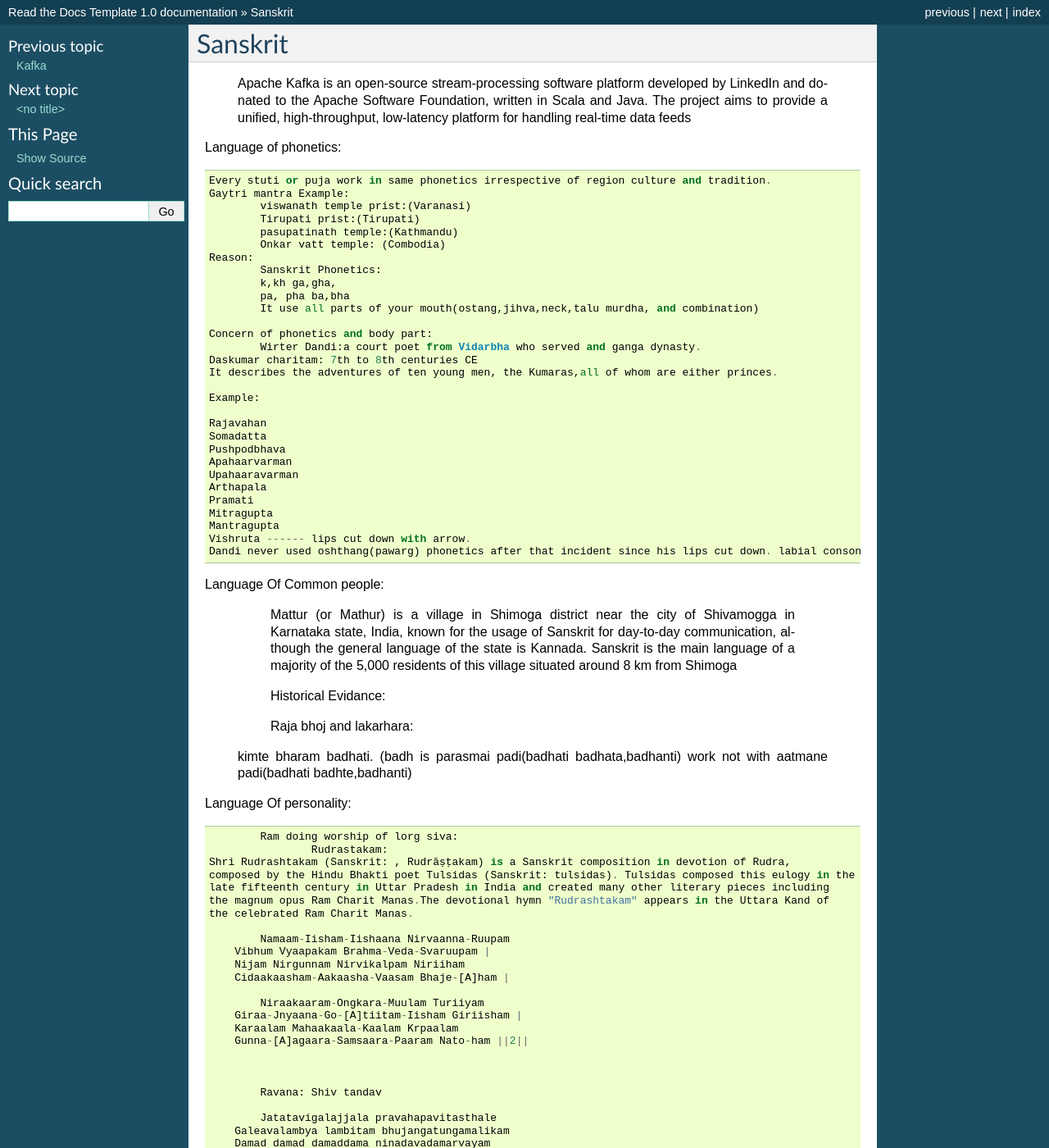
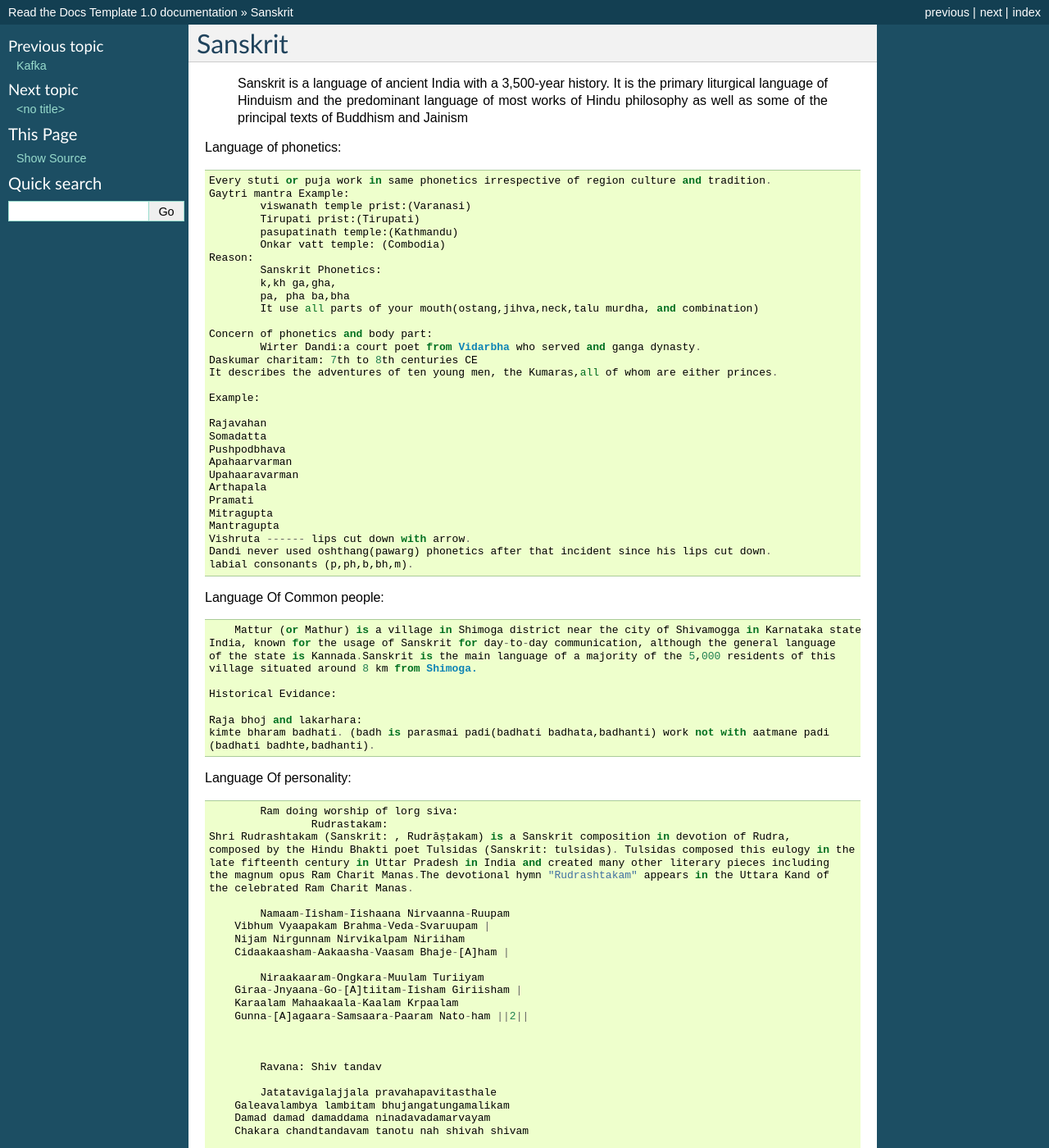
Before and after one commit to ramashanker/Documentation, a Sphinx documentation site: the page built from docs/lang_litrature.rst, in a window 1280 px wide and 1400 px high. Shown: the whole window at 82% size. Built offline with Sphinx 7.4.7, drawn with Linux system fonts in a browser that asks for light colours.

Commit message:
update litrature documents

```diff
--- a/docs/lang_litrature.rst
+++ b/docs/lang_litrature.rst
@@ -1,8 +1,9 @@
 ======================
 Sanskrit
 ======================
-	Apache Kafka is an open-source stream-processing software platform developed by LinkedIn and donated to the Apache Software Foundation, written in Scala and Java.
-	The project aims to provide a unified, high-throughput, low-latency platform for handling real-time data feeds
+	Sanskrit is a language of ancient India with a 3,500-year history.
+	It is the primary liturgical language of Hinduism and the predominant
+	language of most works of Hindu philosophy as well as some of the principal texts of Buddhism and Jainism
 
 Language of phonetics::
 
@@ -35,18 +36,21 @@ Language of phonetics::
         Mitragupta
         Mantragupta
         Vishruta ------ lips cut down with arrow.
-        Dandi never used oshthang(pawarg) phonetics after that incident since his lips cut down. labial consonants (p,ph,b,bh,m).
+        Dandi never used oshthang(pawarg) phonetics after that incident since his lips cut down.
+        labial consonants (p,ph,b,bh,m).
 
-Language Of Common people:
+Language Of Common people::
 
-		Mattur (or Mathur) is a village in Shimoga district near the city of Shivamogga in Karnataka state,
-		India, known for the usage of Sanskrit for day-to-day communication, although the general language of the state is Kannada.
-		Sanskrit is the main language of a majority of the 5,000 residents of this village situated around 8 km from Shimoga
+	    Mattur (or Mathur) is a village in Shimoga district near the city of Shivamogga in Karnataka state,
+        India, known for the usage of Sanskrit for day-to-day communication, although the general language
+        of the state is Kannada.Sanskrit is the main language of a majority of the 5,000 residents of this
+        village situated around 8 km from Shimoga.
 
-		Historical Evidance:
+        Historical Evidance:
 
-		Raja bhoj and lakarhara:
-        kimte bharam badhati. (badh is parasmai padi(badhati badhata,badhanti) work not with aatmane padi(badhati badhte,badhanti)
+        Raja bhoj and lakarhara:
+        kimte bharam badhati. (badh is parasmai padi(badhati badhata,badhanti) work not with aatmane padi
+        (badhati badhte,badhanti).
 
 
 Language Of personality::
@@ -121,7 +125,7 @@ Litrature Around the world::
          | Spain,       |                               |  King Alfonso            |             |            |
          | Portguese    |    Calila e Dimna             |  X(collebrative)         |             |            |
          +--------------+-------------------------------+--------------------------+-------------+------------+
-          | Roman       |    Directorium humanae vitae  |                          |             |            |
+         | Roman       |    Directorium humanae vitae   |                          |             |            |
          +--------------+-------------------------------+--------------------------+-------------+------------+
          | Germany      |    Das Buch der Beispiele     |                          |             |            |
          +--------------+-------------------------------+--------------------------+-------------+------------+
```
